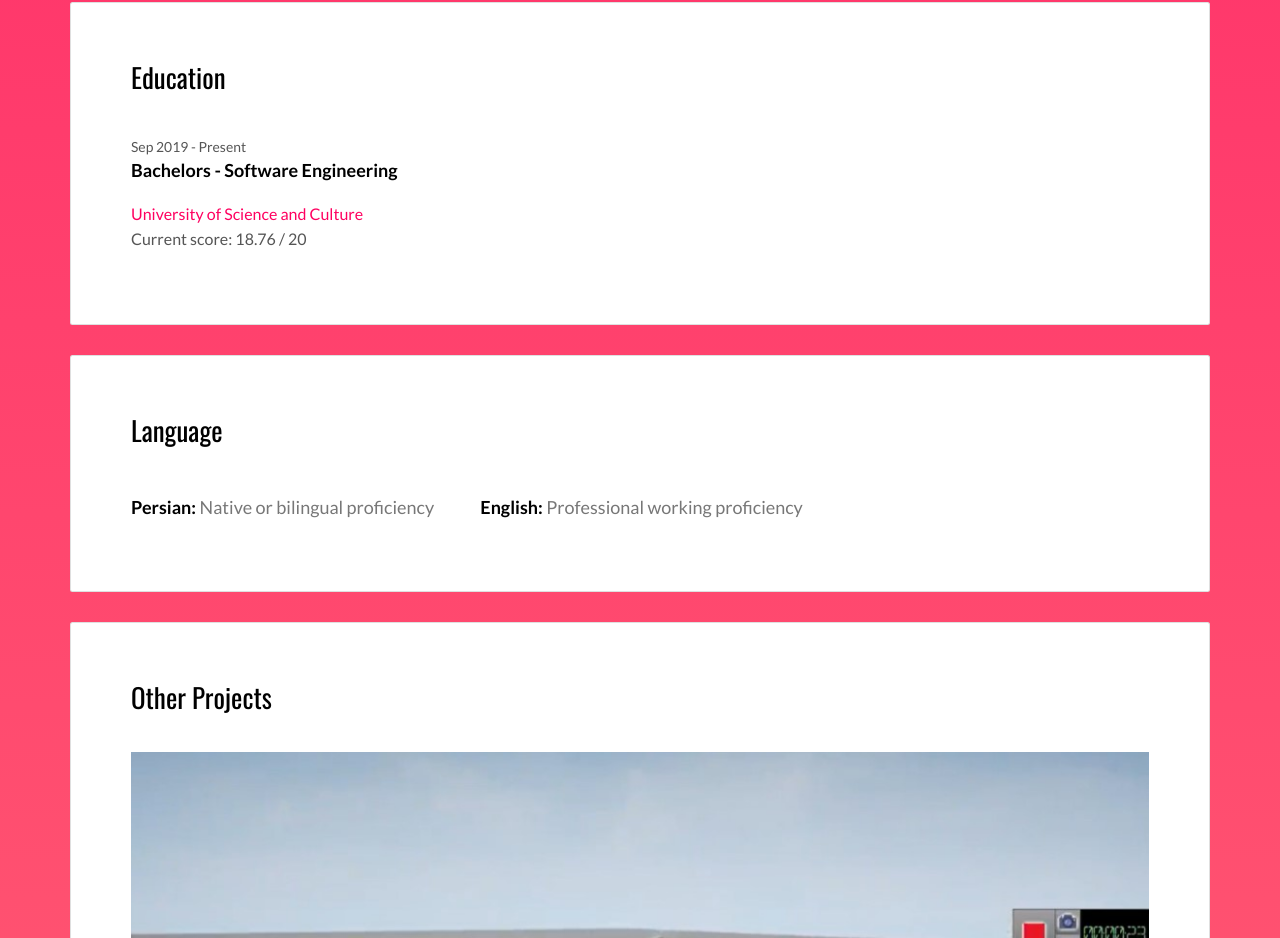
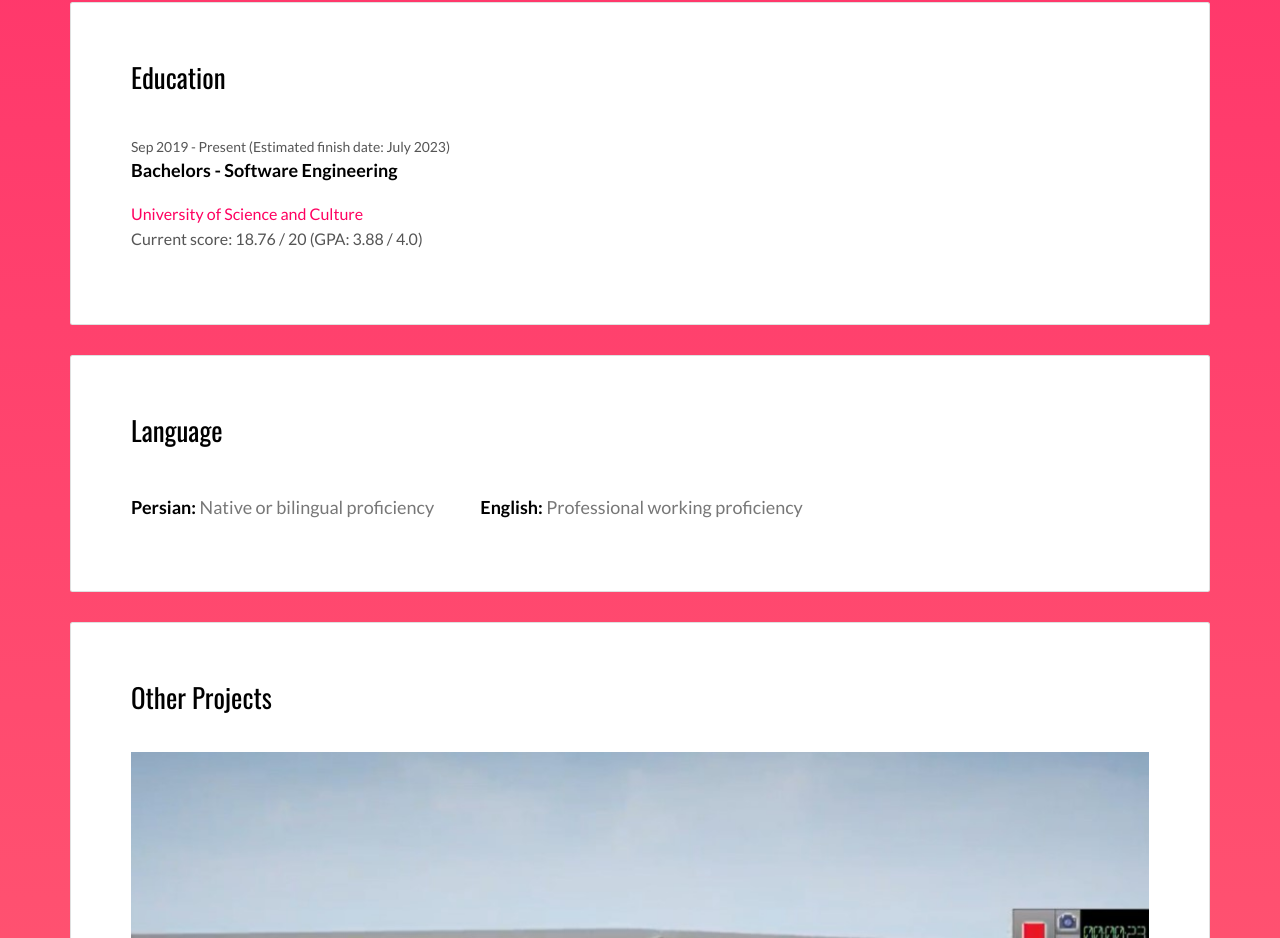
Before and after one commit to MEHRDADsmj/MEHRDADsmj.github.io, a plain HTML site: page index.html in a window 1280 px wide. Shown: the part 2176-3114 px from the top of the page. Drawn offline with nearby package versions, Linux system fonts and the light colour scheme.

Commit message:
Update university info

```diff
--- a/index.html
+++ b/index.html
@@ -150,9 +150,9 @@
             <div class="row">
               <div class="col-md-4">
                 <div class="education-experience">
-                  <small class="date">Sep 2019 - Present</small>
+                  <small class="date">Sep 2019 - Present (Estimated finish date: July 2023)</small>
                   <h3 class="h5 date-title">Bachelors - Software Engineering</h3>
-                  <p><a href="http://usc.ac.ir/en" target="_blank">University of Science and Culture</a><br>Current score: 18.76 / 20</p>
+                  <p><a href="http://usc.ac.ir/en" target="_blank">University of Science and Culture</a><br>Current score: 18.76 / 20 (GPA: 3.88 / 4.0)</p>
                 </div>
               </div>
             </div>
```
